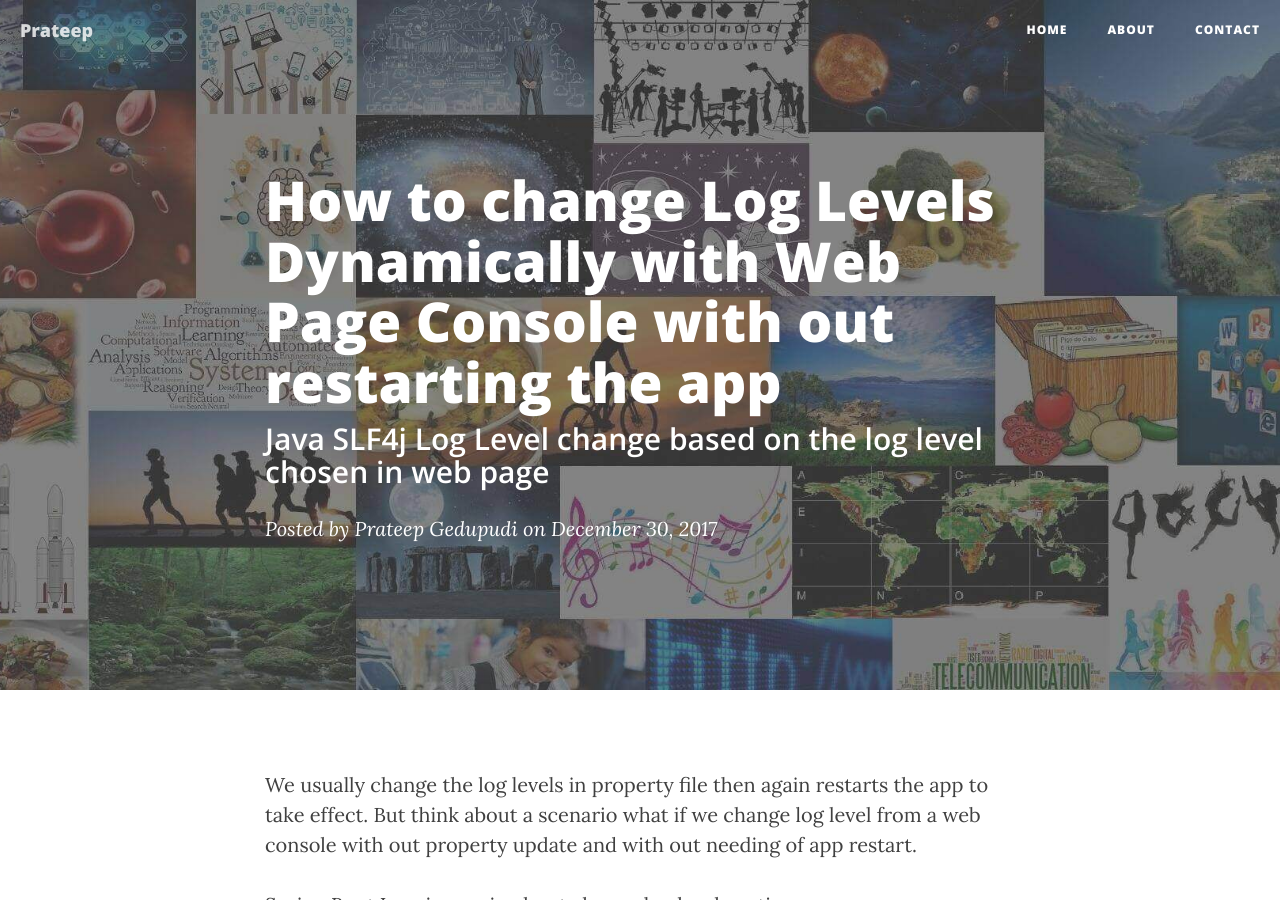
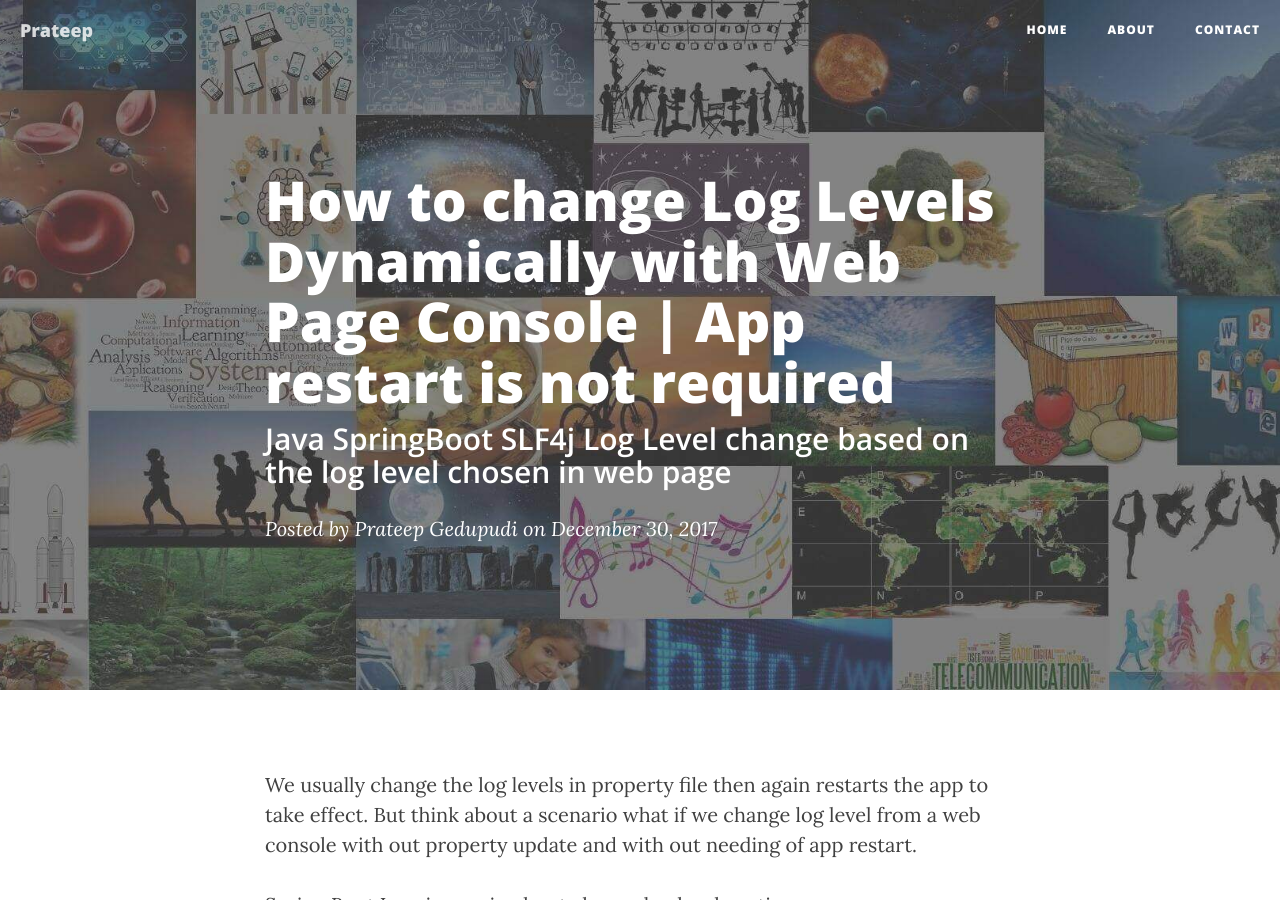
Before and after one commit to prateepgedupudi/prateepgedupudi.github.io, a Jekyll site: the page built from _posts/2017-12-30-how-to-change-log-levels-dynamically-with-web-page-console-with-out-restarting-the-app.md, in a window 1280 px wide and 900 px high. Built offline with Jekyll 4.4.1, drawn with Linux system fonts in a browser that asks for light colours; nearby versions of some CDN libraries; a script that is not in the unit is left out.

Commit message:
Update Post “2017-12-30-how-to-change-log-levels-dynamically-with-web-page-console-with-out-restarting-the-app”

```diff
--- a/_posts/2017-12-30-how-to-change-log-levels-dynamically-with-web-page-console-with-out-restarting-the-app.md
+++ b/_posts/2017-12-30-how-to-change-log-levels-dynamically-with-web-page-console-with-out-restarting-the-app.md
@@ -1,9 +1,11 @@
 ---
 layout: post
 title: >-
-  How to change Log Levels Dynamically with Web Page Console with out restarting
-  the app
-subtitle: Java SLF4j Log Level change based on the log level chosen in web page
+  How to change Log Levels Dynamically with Web Page Console | App restart is
+  not required
+subtitle: >-
+  Java SpringBoot SLF4j Log Level change based on the log level chosen in web
+  page
 date: 2017-12-30T09:27:54.655Z
 author: prateep_gedupudi
 ---
```
